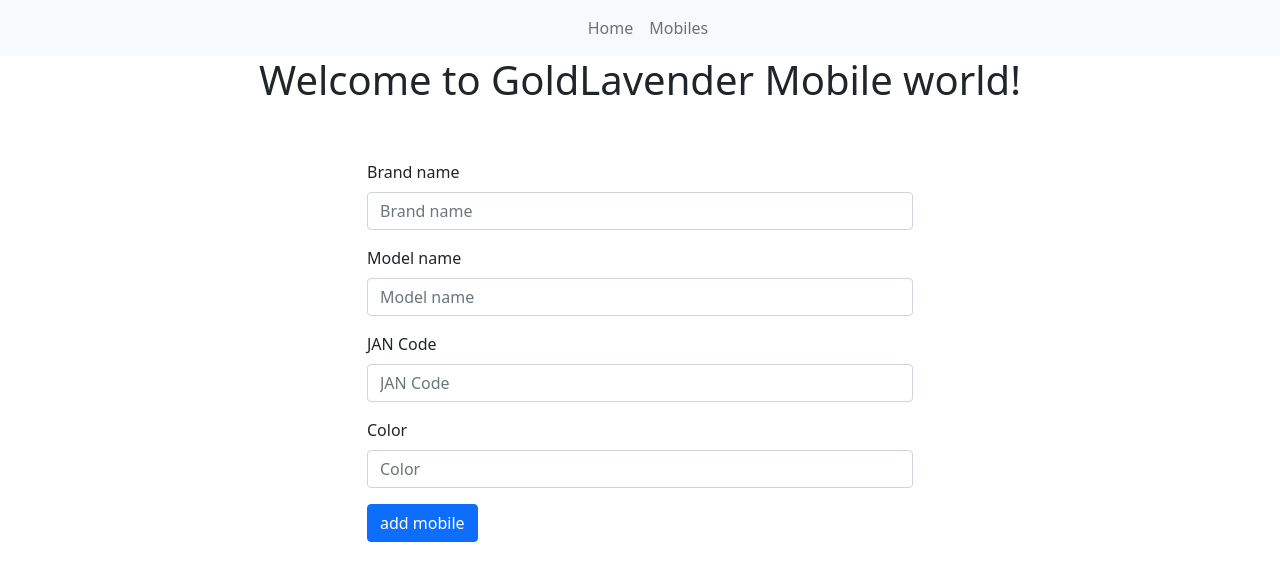
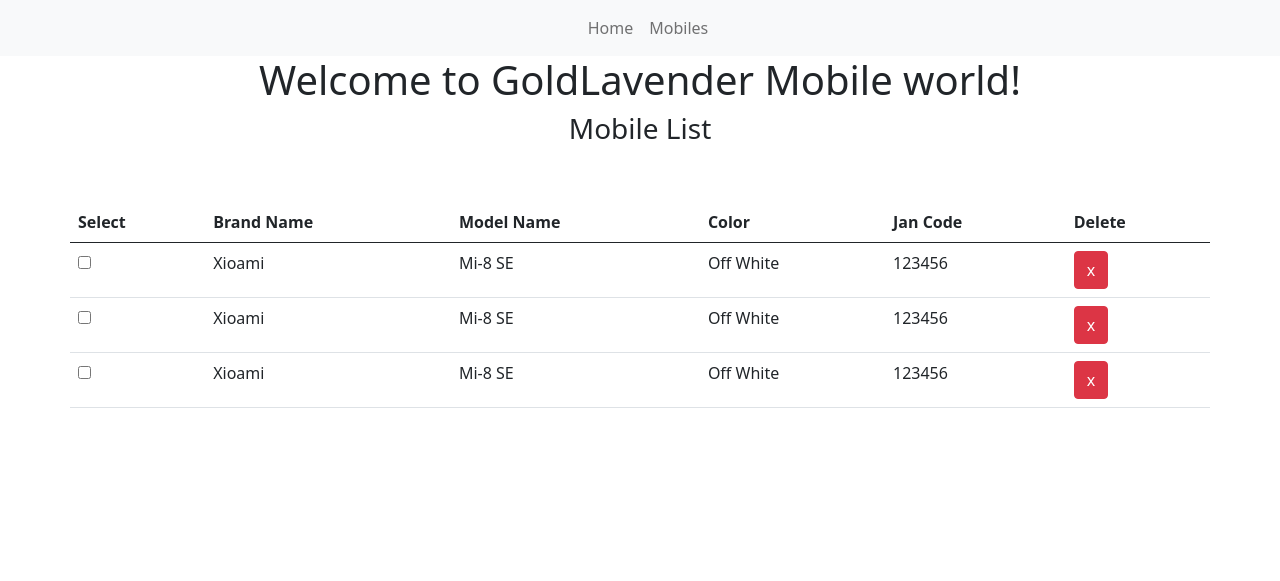
Before and after one commit to shuvro-baset/goldLavender, a Django app: page /mobile-list/ in a window 1280 px wide. Shown: the top 581 px of the page. Run offline with Django 4.2, Linux system fonts and the light colour scheme.

Commit message:
list design

```diff
--- a/templates/home.html
+++ b/templates/home.html
@@ -23,13 +23,11 @@
         <div class="collapse navbar-collapse" id="navbarSupportedContent">
             <ul class="navbar-nav mx-auto mb-2 mb-lg-0">
                 <li class="nav-item">
-                    <a class="nav-link" aria-current="page" href="#">Home</a>
+                    <a class="nav-link" aria-current="page" href="{% url 'home' %}">Home</a>
                 </li>
                 <li class="nav-item">
-                    <a class="nav-link" href="#">Mobiles</a>
+                    <a class="nav-link" href="{% url 'mobile-list' %}">Mobiles</a>
                 </li>
-
-
             </ul>
 
         </div>
--- a/templates/mobile-list.html
+++ b/templates/mobile-list.html
@@ -23,15 +23,12 @@
         <div class="collapse navbar-collapse" id="navbarSupportedContent">
             <ul class="navbar-nav mx-auto mb-2 mb-lg-0">
                 <li class="nav-item">
-                    <a class="nav-link" aria-current="page" href="#">Home</a>
+                    <a class="nav-link" aria-current="page" href="{% url 'home' %}">Home</a>
                 </li>
                 <li class="nav-item">
-                    <a class="nav-link" href="#">Mobiles</a>
+                    <a class="nav-link" href="{% url 'mobile-list' %}">Mobiles</a>
                 </li>
-
-
             </ul>
-
         </div>
     </div>
 </nav>
@@ -39,30 +36,59 @@
 <div class="container">
     <div class="row">
         <h1 class="text-center">Welcome to GoldLavender Mobile world!</h1>
+        <h3 class="text-center">Mobile List</h3>
     </div>
     <div class="row py-5 d-flex justify-content-center align-items-center">
-        <div class="col-md-6">
-            <form action="">
-                <div class="mb-3">
-                    <label class="form-label">Brand name</label>
-                    <input type="text" class="form-control" placeholder="Brand name" required>
-                </div>
-                <div class="mb-3">
-                    <label class="form-label">Model name</label>
-                    <input type="text" class="form-control" placeholder="Model name" required>
-                </div>
-                <div class="mb-3">
-                    <label class="form-label">JAN Code</label>
-                    <input type="text" class="form-control" placeholder="JAN Code" required>
-                </div>
-                <div class="mb-3">
-                    <label class="form-label">Color</label>
-                    <input type="text" class="form-control" placeholder="Color" required>
-                </div>
-
-                <button class="btn btn-primary">add mobile</button>
-            </form>
-        </div>
+        <table class="table table-responsive">
+            <thead>
+            <tr>
+                <th scope="col">Select</th>
+                <th scope="col">Brand Name</th>
+                <th scope="col">Model Name</th>
+                <th scope="col">Color</th>
+                <th scope="col">Jan Code</th>
+                <th scope="col">Delete</th>
+            </tr>
+            </thead>
+            <tbody>
+            <tr>
+                <th scope="row">
+                    <input type="checkbox">
+                </th>
+                <td>Xioami</td>
+                <td>Mi-8 SE</td>
+                <td>Off White</td>
+                <td>123456</td>
+                <td>
+                    <button class="btn btn-danger">x</button>
+                </td>
+            </tr>
+            <tr>
+                <th scope="row">
+                    <input type="checkbox">
+                </th>
+                <td>Xioami</td>
+                <td>Mi-8 SE</td>
+                <td>Off White</td>
+                <td>123456</td>
+                <td>
+                    <button class="btn btn-danger">x</button>
+                </td>
+            </tr>
+            <tr>
+                <th scope="row">
+                    <input type="checkbox">
+                </th>
+                <td>Xioami</td>
+                <td>Mi-8 SE</td>
+                <td>Off White</td>
+                <td>123456</td>
+                <td>
+                    <button class="btn btn-danger">x</button>
+                </td>
+            </tr>
+            </tbody>
+        </table>
     </div>
 </div>
 
```
